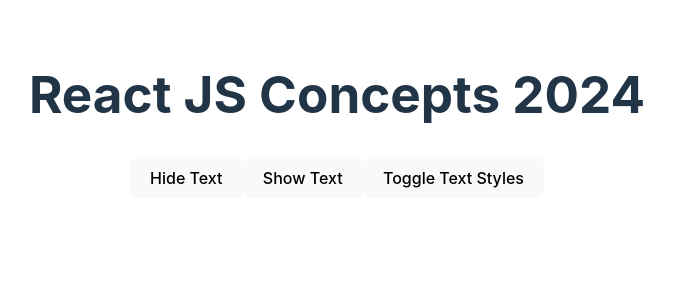
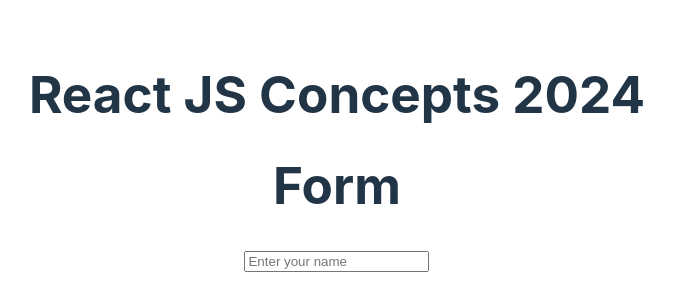
Before and after one commit to IB-ALA/REACT-TUTORIALS, a React (Vite) app in the folder reactjs-concepts-2024/: page / in a window 1280 px wide. Shown: the top 308 px of the page, without its empty margins (303-977 px from the left). Built offline with nearby package versions, Linux system fonts and the light colour scheme.

Commit message:
Form handling.

```diff
--- a/reactjs-concepts-2024/src/App.jsx
+++ b/reactjs-concepts-2024/src/App.jsx
@@ -4,6 +4,7 @@
 import FunctionalComponent from "./components/2-functional-component";
 import ContextButtonComponent from "./components/context-concept/button";
 import ContextTextComponent from "./components/context-concept/text";
+import FormComponent from "./components/form";
 import ProductList from "./components/products";
 import Users from "./components/users";
 
@@ -29,7 +30,9 @@
       <ContextTextComponent /> */}
 
       {/* 14 - useReducer */}
-      <UseReducerExample />
+      {/* <UseReducerExample /> */}
+
+      <FormComponent />
     </div>
   );
 }
--- /dev/null
+++ b/reactjs-concepts-2024/src/components/form/index.jsx
@@ -0,0 +1,27 @@
+import { useEffect, useState } from "react";
+
+function FormComponent() {
+  const [nameValue, setNameValue] = useState("");
+
+  function handleInputChange(e) {
+    console.log(e);
+    const { value } = e.target;
+    setNameValue(value);
+  }
+
+  return (
+    <div>
+      <h1>Form</h1>
+      <input
+        value={nameValue}
+        type="text"
+        name="name"
+        id="name"
+        placeholder="Enter your name"
+        onChange={handleInputChange}
+      />
+    </div>
+  );
+}
+
+export default FormComponent;
```
